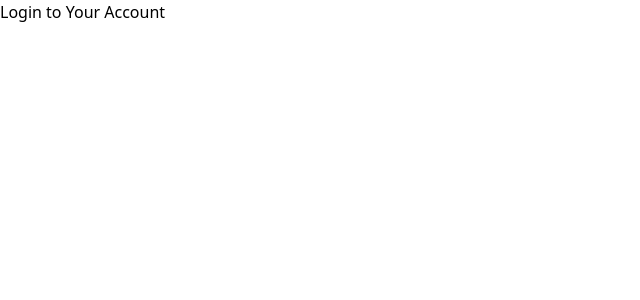
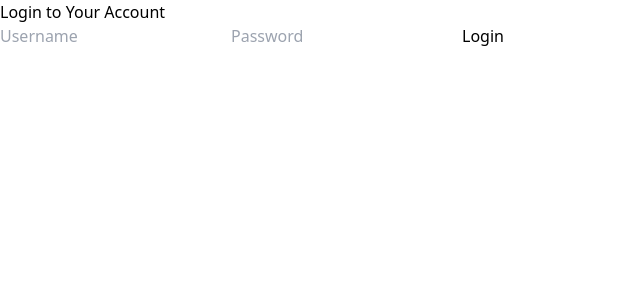
Before and after one commit to Sankalpcreat/2d_Metaverse, a React (Vite) app in the folder frontend/: page /login in a window 1280 px wide. Shown: the top 300 px of the page, without its empty margins (0-640 px from the left). Built offline with nearby package versions, Linux system fonts and the light colour scheme.

Commit message:
authentication done

```diff
--- a/frontend/src/auth/AuthProvider.tsx
+++ /dev/null
@@ -1,11 +0,0 @@
-import React from 'react'
-
-function AuthProvider() {
-  return (
-    <div>
-
-    </div>
-  )
-}
-
-export default AuthProvider
--- a/frontend/src/auth/Login.tsx
+++ /dev/null
@@ -1,11 +0,0 @@
-import React from 'react'
-
-function Login() {
-  return (
-    <div>
-
-    </div>
-  )
-}
-
-export default Login
--- a/frontend/src/auth/Signup.tsx
+++ /dev/null
@@ -1,11 +0,0 @@
-import React from 'react'
-
-function Signup() {
-  return (
-    <div>
-
-    </div>
-  )
-}
-
-export default Signup
--- a/frontend/src/hooks/useAuth.ts
+++ b/frontend/src/auth/useAuth.tsx
@@ -1,6 +1,7 @@
 import { useDispatch, useSelector } from 'react-redux';
 import { RootState } from '../store';
 import { login as loginAction, logout as logoutAction } from '../store/authSlice';
+import { saveToken, clearToken } from '../utils/authUtils';
 
 export const useAuth = () => {
   const dispatch = useDispatch();
@@ -8,12 +9,12 @@ export const useAuth = () => {
 
   const login = (token: string) => {
     dispatch(loginAction(token));
-    localStorage.setItem('token', token);
+    saveToken(token);
   };
 
   const logout = () => {
     dispatch(logoutAction());
-    localStorage.removeItem('token');
+    clearToken();
   };
 
   return { isAuthenticated, login, logout };
--- a/frontend/src/components/ObjectInteraction.tsx
+++ b/frontend/src/components/ObjectInteraction.tsx
@@ -2,13 +2,10 @@ import React, { useEffect } from 'react';
 import Phaser from 'phaser';
 import { useSelector } from 'react-redux';
 import { RootState } from '../store';
+import { InteractionManager } from '../phaser/InteractionManager';
 
 export const ObjectInteractions: React.FC = () => {
-    // Get the player's position from the Redux store
   const player = useSelector((state: RootState) => state.player);
-
-
-  // The useEffect hook ensures the Phaser game is initialized when the component is first rendered
 
   useEffect(() => {
     const config: Phaser.Types.Core.GameConfig = {
@@ -31,20 +28,24 @@ export const ObjectInteractions: React.FC = () => {
     };
 
     const game = new Phaser.Game(config);
-    // loads the assets required for the game
+
     function preload() {
       this.load.image('chair', 'assets/chairSprite.png');
     }
-          // Create function: initializes the player and the interactive chair in the game
+
     function create() {
       const playerSprite = this.physics.add.sprite(player.x, player.y, 'player');
       const chair = this.physics.add.staticImage(400, 300, 'chair');
       this.physics.add.collider(playerSprite, chair, () => {
         console.log('Player interacting with chair');
       });
+
+      this.interactionManager = new InteractionManager(this, playerSprite);
     }
 
-    function update() {}
+    function update() {
+      this.interactionManager.update();
+    }
 
     return () => {
       game.destroy(true);
--- a/frontend/src/pages/LoginPage.tsx
+++ b/frontend/src/pages/LoginPage.tsx
@@ -1,11 +1,44 @@
-import React from 'react';
-import Login from '../auth/Login';
+import React, { useState } from 'react';
+import { useAuth } from '../auth/useAuth';
 
 const LoginPage: React.FC = () => {
+  const { login } = useAuth();
+  const [username, setUsername] = useState('');
+  const [password, setPassword] = useState('');
+  const [error, setError] = useState<string | null>(null);
+
+  const handleLogin = async (event: React.FormEvent) => {
+    event.preventDefault();
+
+    if (username && password) {
+      const token = 'sampleAuthToken';
+      login(token);
+    } else {
+      setError('Please enter a valid username and password');
+    }
+  };
+
   return (
     <div>
       <h2>Login to Your Account</h2>
-      <Login />
+      {error && <p style={{ color: 'red' }}>{error}</p>}
+      <form onSubmit={handleLogin}>
+        <input
+          type="text"
+          placeholder="Username"
+          value={username}
+          onChange={(e) => setUsername(e.target.value)}
+          required
+        />
+        <input
+          type="password"
+          placeholder="Password"
+          value={password}
+          onChange={(e) => setPassword(e.target.value)}
+          required
+        />
+        <button type="submit">Login</button>
+      </form>
     </div>
   );
 };
--- a/frontend/src/pages/SignupPage.tsx
+++ b/frontend/src/pages/SignupPage.tsx
@@ -10,9 +10,8 @@ const SignupPage: React.FC = () => {
   const handleSignup = async (event: React.FormEvent) => {
     event.preventDefault();
 
-
     if (username && password) {
-      const token = 'sampleAuthToken'; //now written as this only
+      const token = 'sampleAuthToken';
       login(token);
     } else {
       setError('Please enter a username and password');
--- a/frontend/src/store/authSlice.ts
+++ b/frontend/src/store/authSlice.ts
@@ -1,4 +1,5 @@
 import { createSlice, PayloadAction } from '@reduxjs/toolkit';
+import { saveToken, clearToken } from '../utils/authUtils';
 
 interface AuthState {
   isAuthenticated: boolean;
@@ -9,7 +10,7 @@ const initialState: AuthState = {
   isAuthenticated: false,
   token: null,
 };
-// Create a Redux slice
+
 const authSlice = createSlice({
   name: 'auth',
   initialState,
@@ -17,10 +18,12 @@ const authSlice = createSlice({
     login: (state, action: PayloadAction<string>) => {
       state.isAuthenticated = true;
       state.token = action.payload;
+      saveToken(action.payload);
     },
     logout: (state) => {
       state.isAuthenticated = false;
       state.token = null;
+      clearToken();
     },
   },
 });
--- a/frontend/src/utils/authUtils.ts
+++ b/frontend/src/utils/authUtils.ts
@@ -2,7 +2,7 @@ export const saveToken = (token: string) => {
   localStorage.setItem('token', token);
 };
 
-  export const getToken = (): string | null => {
+export const getToken = () => {
   return localStorage.getItem('token');
 };
 
```
Lines whose indentation alone changed are shown as unchanged.
